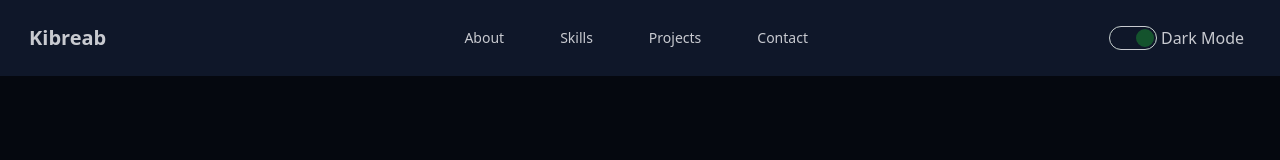
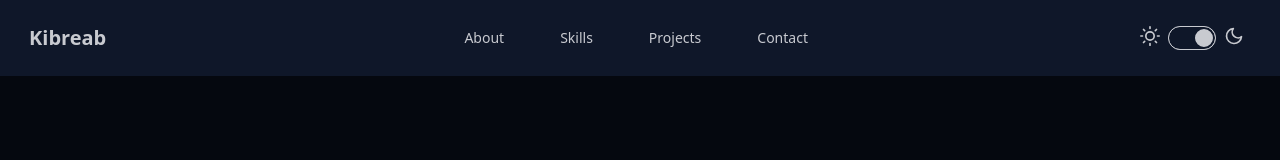
Before and after one commit to Keba777/Kibreab-Aklilu-Portfolio, a React (Vite) app: page / in a window 1280 px wide. Shown: the top 160 px of the page. Built offline with nearby package versions, Linux system fonts and the light colour scheme.

Commit message:
Styling the Color Mode Switch

```diff
--- a/src/components/ColorModeSwitch.tsx
+++ b/src/components/ColorModeSwitch.tsx
@@ -16,13 +16,42 @@
 
   return (
     <span className="flex ">
-      <input
-        type="checkbox"
-        className="toggle toggle-md bg-green-900"
-        checked={darkColorMode}
-        onChange={handleCheck}
-      />
-      <p className="pl-1">Dark Mode</p>
+      <label className="flex cursor-pointer gap-2">
+        <svg
+          xmlns="http://www.w3.org/2000/svg"
+          width="20"
+          height="20"
+          viewBox="0 0 24 24"
+          fill="none"
+          stroke="currentColor"
+          strokeWidth="2"
+          strokeLinecap="round"
+          strokeLinejoin="round"
+        >
+          <circle cx="12" cy="12" r="5" />
+          <path d="M12 1v2M12 21v2M4.2 4.2l1.4 1.4M18.4 18.4l1.4 1.4M1 12h2M21 12h2M4.2 19.8l1.4-1.4M18.4 5.6l1.4-1.4" />
+        </svg>
+        <input
+          type="checkbox"
+          value="synthwave"
+          className="toggle theme-controller"
+          checked={darkColorMode}
+          onChange={handleCheck}
+        />
+        <svg
+          xmlns="http://www.w3.org/2000/svg"
+          width="20"
+          height="20"
+          viewBox="0 0 24 24"
+          fill="none"
+          stroke="currentColor"
+          strokeWidth="2"
+          strokeLinecap="round"
+          strokeLinejoin="round"
+        >
+          <path d="M21 12.79A9 9 0 1 1 11.21 3 7 7 0 0 0 21 12.79z"></path>
+        </svg>
+      </label>
     </span>
   );
 };
```
